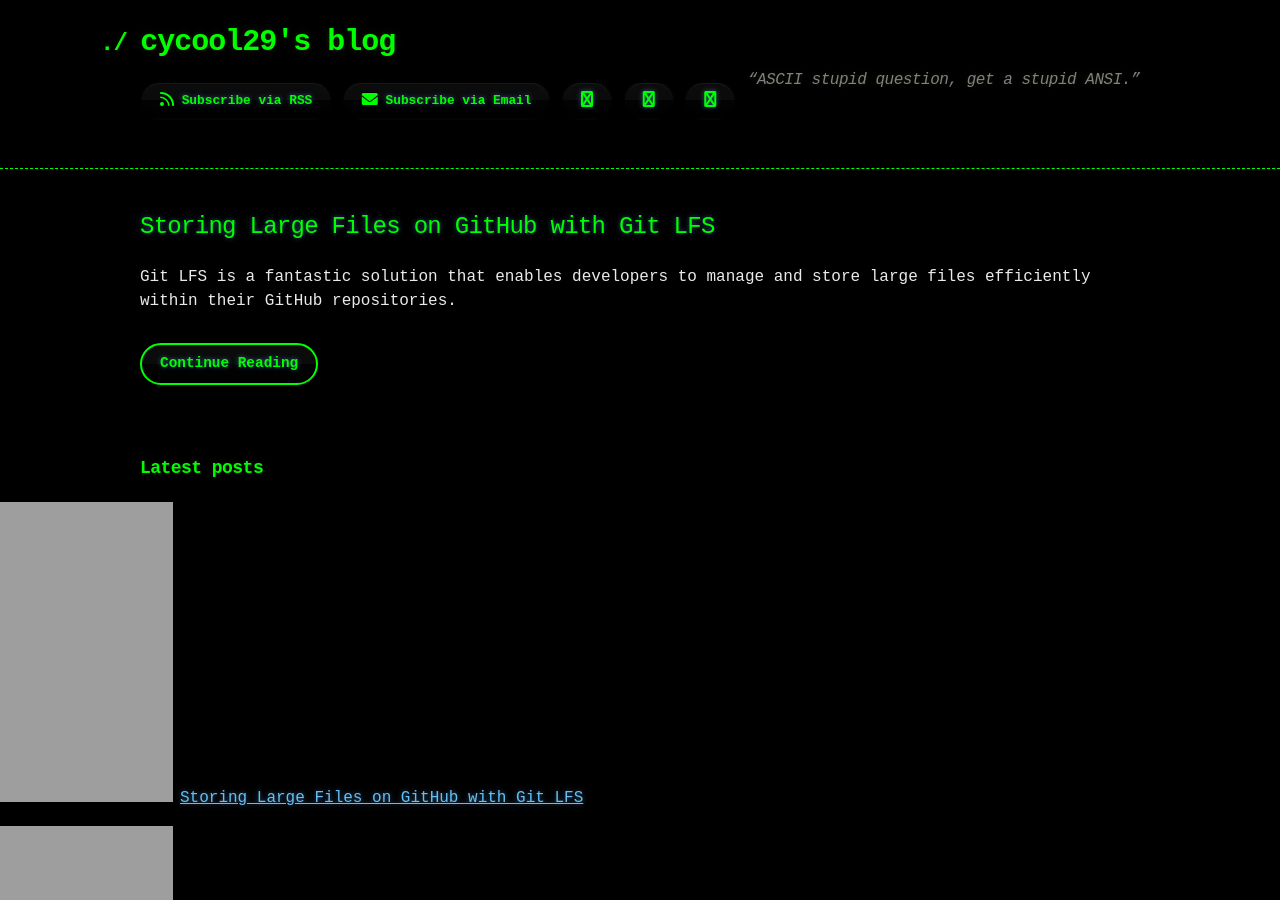
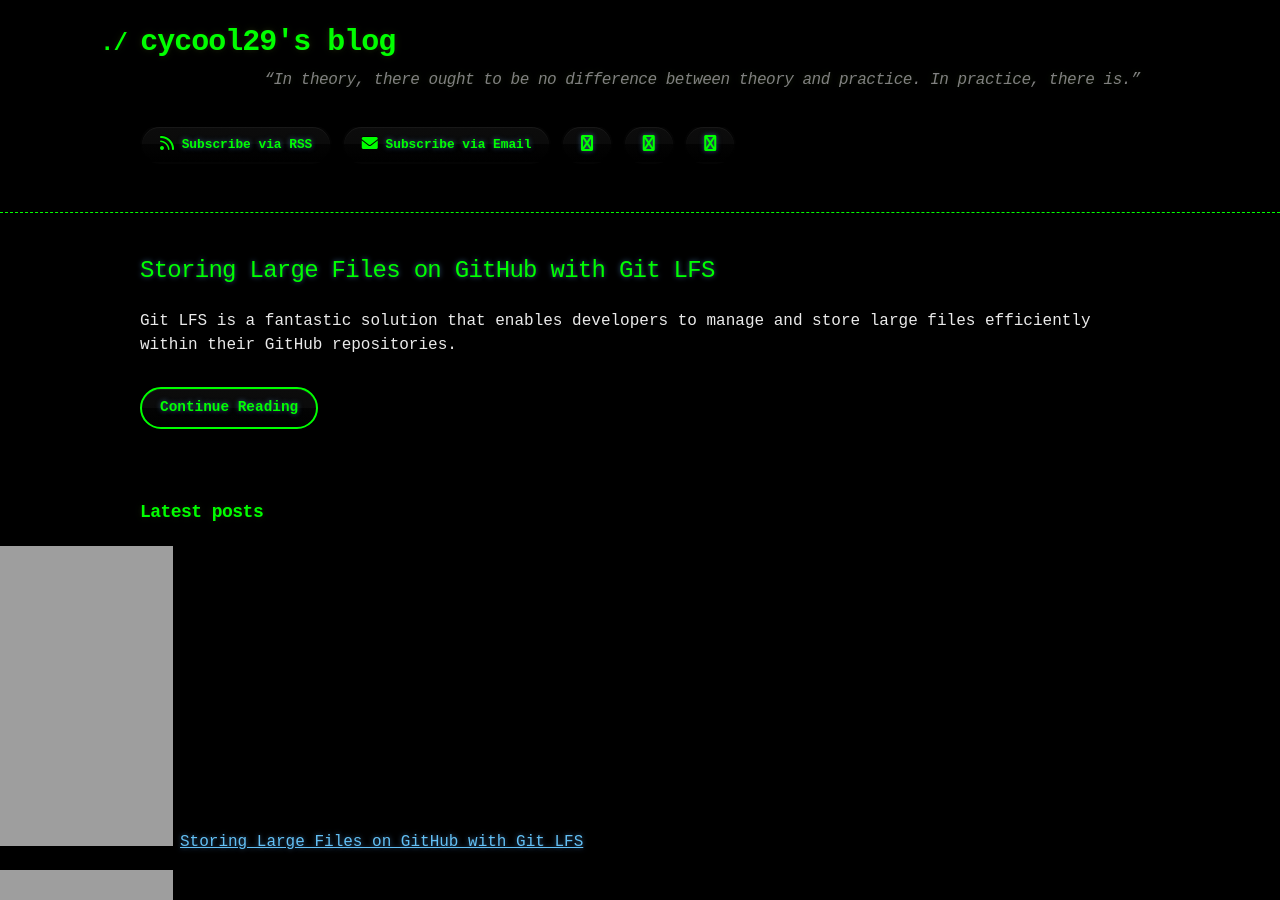
Before and after one commit to cycool29/cycool29.github.io, a Jekyll site: the page built from index.md, in a window 1280 px wide and 900 px high. Built offline with Jekyll 4.4.1, drawn with Linux system fonts in a browser that asks for light colours; a style sheet for code colours, icons or effects is not loaded.

Commit message:
Update quotes

```diff
--- a/_config.yml
+++ b/_config.yml
@@ -1,5 +1,5 @@
 title: cycool29's blog
-description: "“ASCII stupid question, get a stupid ANSI.” "
+description: "“In theory, there ought to be no difference between theory and practice. In practice, there is.” "
 bio: A high school student. Intermediate in Python, Git, Bash. Learning JavaScript. He/Him. "
 author: cycool29
 url: https://cycool29.github.io
```
